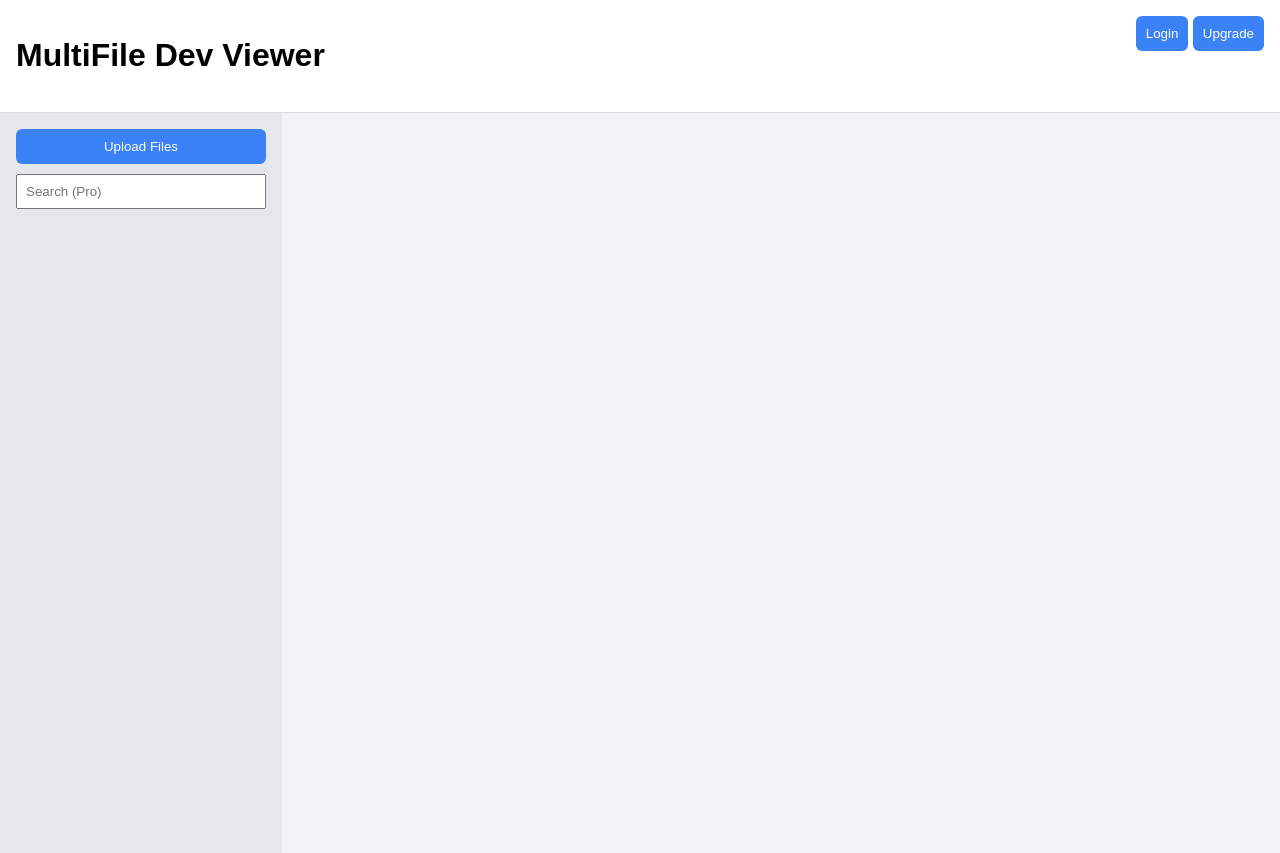
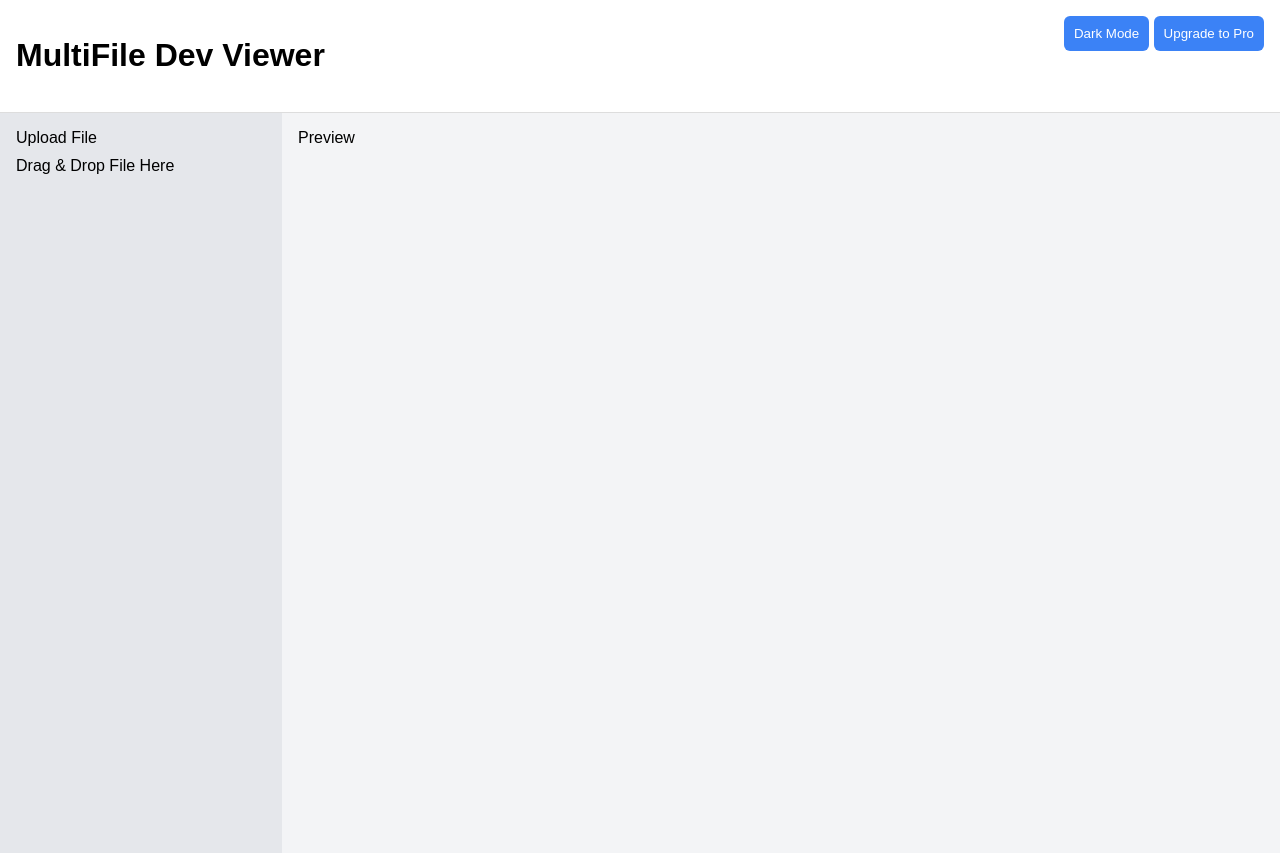
Before and after one commit to jcbbcj02/MultiFile-Dev_Viewer, a website: page index.html in a window 1280 px wide. Drawn offline with Linux system fonts and the light colour scheme.

Commit message:
Update index.html

```diff
--- a/index.html
+++ b/index.html
@@ -6,30 +6,37 @@
 <title>MultiFile Dev Viewer</title>
 <link rel="stylesheet" href="style.css">
 </head>
-<body>
+<body data-theme="light">
 
+<!-- Topbar -->
 <header class="topbar">
 <h1>MultiFile Dev Viewer</h1>
-<div>
-<button id="loginBtn">Login</button>
-<button id="upgradeBtn">Upgrade</button>
+<div class="top-buttons">
+<button id="darkToggle">Dark Mode</button>
+<button id="upgradeBtn" class="btn-pro">Upgrade to Pro</button>
 </div>
 </header>
 
+<!-- App Layout -->
 <div class="app">
+
+<!-- Sidebar -->
 <aside class="sidebar">
-<button id="uploadBtn">Upload Files</button>
-<input type="text" id="searchInput" placeholder="Search (Pro)">
-<div id="fileTree"></div>
+<div id="fileUploadBtn" class="upload-box btn-free">Upload File</div>
+<div id="dropArea" class="drop-area">Drag & Drop File Here</div>
+<input type="file" id="fileInput" multiple style="display:none">
 </aside>
 
+<!-- Workspace -->
 <main class="workspace">
-<div id="infoPanel"></div>
-<div id="preview"></div>
+<div class="toolbar">
+<span>Preview</span>
+</div>
+<div id="previewContainer" class="preview"></div>
 </main>
+
 </div>
 
-<input type="file" id="fileInput" multiple hidden>
 <script src="script.js"></script>
 </body>
 </html>
```
